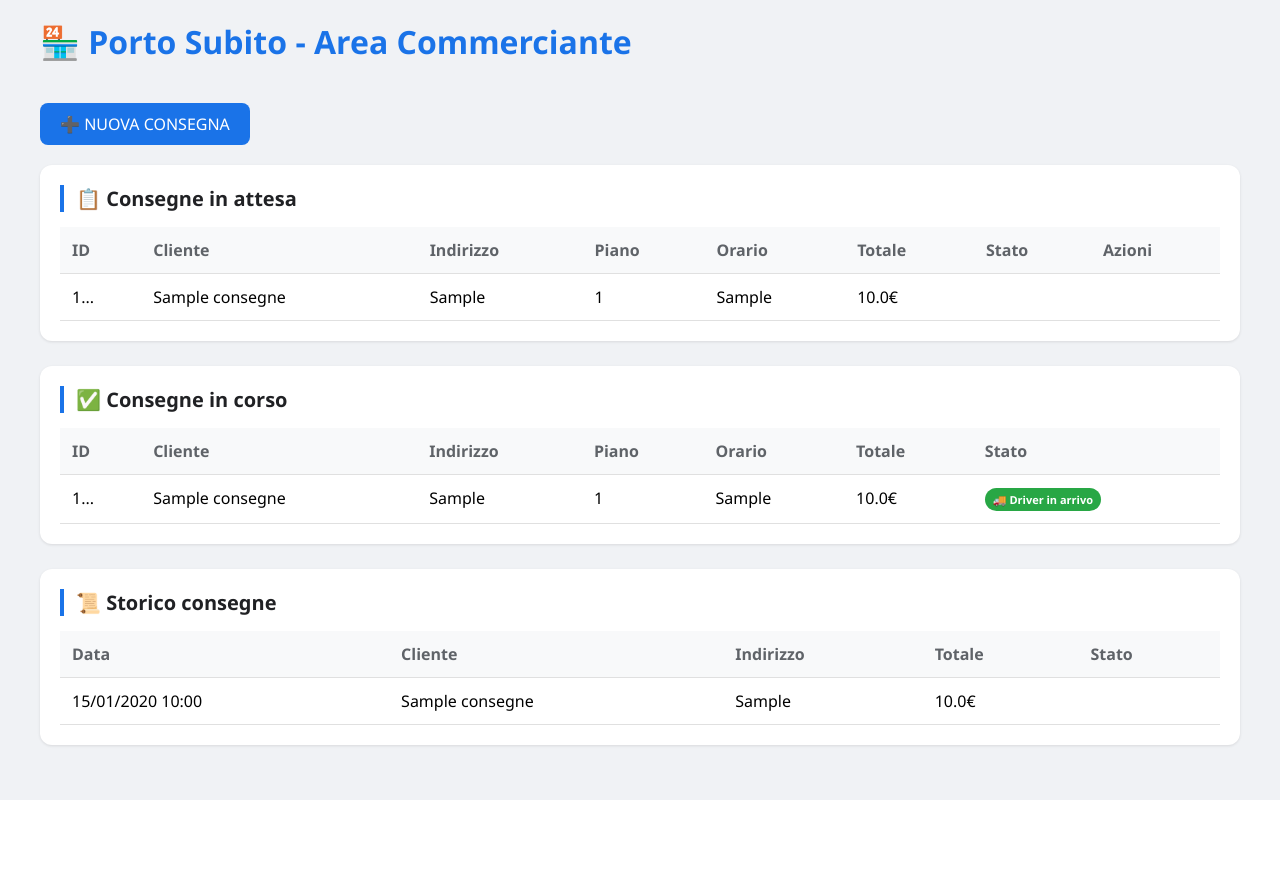
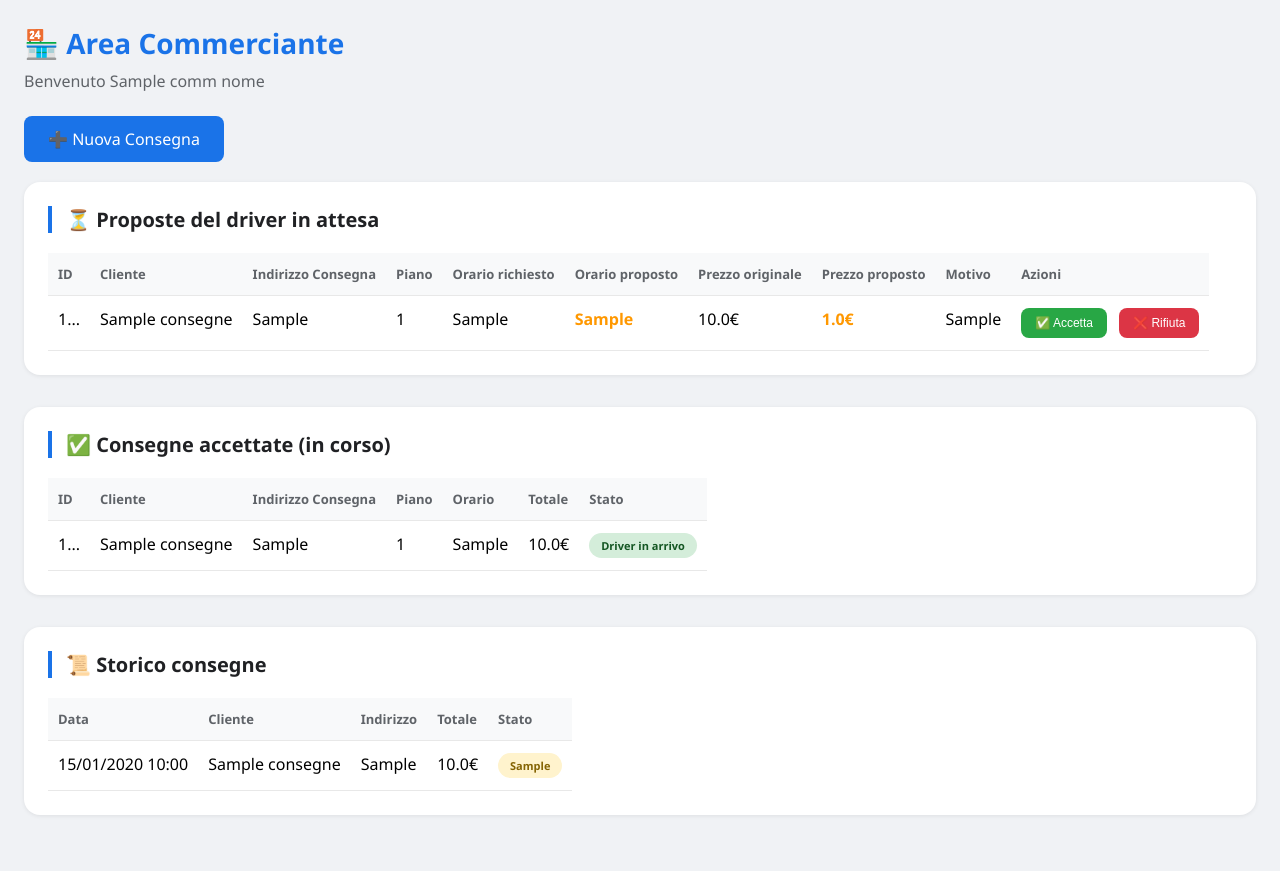
Before and after one commit to alux76/driver-consegne-personale, a Flask app: template templates/commerciante.html in a window 1280 px wide. Before the commit the page ends 800 px from the top, so only its background shows below. Run offline with Flask 3, Linux system fonts and the light colour scheme; tables that the repository leaves empty hold one stand-in row (values such as "Sample post"); the template is opened without the code that fills it: values that come from a table or form of the project are taken from there, most other values are stand-ins (such as "Sample title", 1, 10 or a date in 2020).

Commit message:
Update commerciante.html

```diff
--- a/templates/commerciante.html
+++ b/templates/commerciante.html
@@ -3,8 +3,7 @@
 <head>
     <meta charset="UTF-8">
     <meta name="viewport" content="width=device-width, initial-scale=1.0">
-    <meta http-equiv="refresh" content="10">
-    <title>Porto Subito - Commerciante</title>
+    <title>Porto Subito - Area Commerciante</title>
     <style>
         * {
             margin: 0;
@@ -14,158 +13,159 @@
         body {
             font-family: 'Segoe UI', Tahoma, Geneva, Verdana, sans-serif;
             background: #f0f2f5;
-            padding: 20px;
+            padding: 24px;
         }
         .container {
-            max-width: 1200px;
+            max-width: 1400px;
             margin: 0 auto;
         }
         h1 {
             color: #1a73e8;
-            margin-bottom: 20px;
+            margin-bottom: 8px;
+            font-size: 28px;
         }
-        .btn-nuova {
-            background: #1a73e8;
-            color: white;
-            padding: 10px 20px;
-            text-decoration: none;
-            border-radius: 8px;
-            display: inline-block;
-            margin: 20px 0;
-        }
-        .btn-nuova:hover {
-            background: #1557b0;
+        .subtitle {
+            color: #5f6368;
+            margin-bottom: 24px;
         }
         .section {
             background: white;
-            border-radius: 12px;
-            padding: 20px;
-            margin-bottom: 25px;
-            box-shadow: 0 1px 3px rgba(0,0,0,0.1);
+            border-radius: 16px;
+            padding: 24px;
+            margin-bottom: 32px;
+            box-shadow: 0 1px 4px rgba(0,0,0,0.08);
         }
         .section h2 {
-            margin-bottom: 15px;
+            margin-bottom: 20px;
             color: #202124;
             font-size: 20px;
             border-left: 4px solid #1a73e8;
-            padding-left: 12px;
+            padding-left: 14px;
         }
         table {
             width: 100%;
             border-collapse: collapse;
+            overflow-x: auto;
+            display: block;
         }
         th, td {
-            padding: 12px;
+            padding: 12px 10px;
             text-align: left;
-            border-bottom: 1px solid #e0e0e0;
+            border-bottom: 1px solid #e8e8e8;
             vertical-align: top;
         }
         th {
             background: #f8f9fa;
             font-weight: 600;
             color: #5f6368;
+            font-size: 13px;
         }
         tr:hover {
             background: #f8f9fa;
         }
-        .badge-richiesta {
-            background: #ffc107;
-            color: #856404;
-            padding: 4px 8px;
-            border-radius: 12px;
-            font-size: 11px;
-            font-weight: bold;
-            display: inline-block;
-        }
-        .badge-attesa {
-            background: #17a2b8;
-            color: white;
-            padding: 4px 8px;
-            border-radius: 12px;
-            font-size: 11px;
-            font-weight: bold;
-            display: inline-block;
-        }
-        .badge-accettata {
-            background: #28a745;
-            color: white;
-            padding: 4px 8px;
-            border-radius: 12px;
-            font-size: 11px;
-            font-weight: bold;
-            display: inline-block;
-        }
-        .badge-consegnata {
-            background: #6c757d;
-            color: white;
-            padding: 4px 8px;
-            border-radius: 12px;
-            font-size: 11px;
-            font-weight: bold;
-            display: inline-block;
-        }
-        .badge-rifiutata {
-            background: #dc3545;
-            color: white;
-            padding: 4px 8px;
-            border-radius: 12px;
-            font-size: 11px;
-            font-weight: bold;
-            display: inline-block;
-        }
-        .btn-accetta-proposta {
+        .btn-accept {
             background: #28a745;
             color: white;
             border: none;
-            padding: 6px 12px;
-            border-radius: 6px;
+            padding: 8px 14px;
+            border-radius: 8px;
             cursor: pointer;
             font-size: 12px;
-            margin-right: 5px;
+            font-weight: 500;
         }
-        .btn-rifiuta-proposta {
+        .btn-reject {
             background: #dc3545;
             color: white;
             border: none;
-            padding: 6px 12px;
-            border-radius: 6px;
+            padding: 8px 14px;
+            border-radius: 8px;
             cursor: pointer;
             font-size: 12px;
+            font-weight: 500;
+            margin-left: 8px;
         }
-        .proposta-box {
-            background: #f8f9fa;
-            padding: 8px;
-            border-radius: 6px;
-            margin-top: 8px;
+        .status-attesa {
+            background: #ff9800;
+            color: white;
+            padding: 5px 12px;
+            border-radius: 20px;
+            font-size: 11px;
+            font-weight: 600;
+            display: inline-block;
+        }
+        .status-richiesta {
+            background: #fff3cd;
+            color: #856404;
+            padding: 5px 12px;
+            border-radius: 20px;
+            font-size: 11px;
+            font-weight: 600;
+            display: inline-block;
+        }
+        .status-accettata {
+            background: #d4edda;
+            color: #155724;
+            padding: 5px 12px;
+            border-radius: 20px;
+            font-size: 11px;
+            font-weight: 600;
+            display: inline-block;
+        }
+        .status-consegnata {
+            background: #28a745;
+            color: white;
+            padding: 5px 12px;
+            border-radius: 20px;
+            font-size: 11px;
+            font-weight: 600;
+            display: inline-block;
+        }
+        .btn-nuova {
+            background: #1a73e8;
+            color: white;
+            padding: 12px 24px;
+            border-radius: 8px;
+            text-decoration: none;
+            display: inline-block;
+            margin-bottom: 20px;
+            font-weight: 500;
+        }
+        @media (max-width: 768px) {
+            th, td {
                 font-size: 12px;
+                padding: 8px 6px;
             }
-        .info-text {
-            color: #6c757d;
-            text-align: center;
-            padding: 20px;
+            .btn-accept, .btn-reject {
+                padding: 4px 8px;
+                font-size: 10px;
+            }
         }
     </style>
 </head>
 <body>
     <div class="container">
-        <h1>🏪 Porto Subito - Area Commerciante</h1>
+        <h1>🏪 Area Commerciante</h1>
+        <div class="subtitle">Benvenuto {{ comm_nome or 'Commerciante' }}</div>
 
-        <a href="{{ url_for('nuova_consegna', telefono=telefono) }}" class="btn-nuova">➕ NUOVA CONSEGNA</a>
+        <a href="{{ url_for('nuova_consegna', telefono=telefono) }}" class="btn-nuova">➕ Nuova Consegna</a>
 
-        <!-- CONSEGNE IN ATTESA (RICHIESTA, ATTESA_CONFERMA, ATTESA_MODIFICA) -->
+        <!-- PROPOSTE IN ATTESA (DA ACCETTARE O RIFIUTARE) -->
         <div class="section">
-            <h2>📋 Consegne in attesa</h2>
+            <h2>⏳ Proposte del driver in attesa</h2>
             {% if consegne_proposte %}
+            <div style="overflow-x: auto;">
                 <table>
                     <thead>
                         <tr>
                             <th>ID</th>
                             <th>Cliente</th>
-                        <th>Indirizzo</th>
+                            <th>Indirizzo Consegna</th>
                             <th>Piano</th>
-                        <th>Orario</th>
-                        <th>Totale</th>
-                        <th>Stato</th>
+                            <th>Orario richiesto</th>
+                            <th>Orario proposto</th>
+                            <th>Prezzo originale</th>
+                            <th>Prezzo proposto</th>
+                            <th>Motivo</th>
                             <th>Azioni</th>
                         </tr>
                     </thead>
@@ -177,53 +177,47 @@
                             <td>{{ c.cliente_indirizzo_consegna }}</td>
                             <td>{{ c.cliente_piano }}</td>
                             <td>{{ c.orario_richiesto or '--' }}</td>
+                            <td>
+                                {% if c.orario_proposto_driver %}
+                                    <span style="color: #ff9800; font-weight: bold;">{{ c.orario_proposto_driver }}</span>
+                                {% else %}
+                                    --
+                                {% endif %}
+                            </td>
                             <td>{{ c.totale_euro }}€</td>
                             <td>
-                            {% if c.stato == 'richiesta' %}
-                                <span class="badge-richiesta">📌 In attesa driver</span>
-                            {% elif c.stato == 'attesa_conferma' %}
-                                <span class="badge-attesa">⏳ Driver ha proposto nuovo orario</span>
-                            {% elif c.stato == 'attesa_modifica' %}
-                                <span class="badge-attesa">✏️ Driver ha proposto modifica</span>
+                                {% if c.prezzo_proposto %}
+                                    <span style="color: #ff9800; font-weight: bold;">{{ c.prezzo_proposto }}€</span>
+                                {% else %}
+                                    --
                                 {% endif %}
                             </td>
+                            <td>{{ c.motivo_proposta or '-' }}</td>
                             <td>
-                            {% if c.stato == 'attesa_conferma' %}
-                                <div class="proposta-box">
-                                    <strong>📅 Proposta orario:</strong> {{ c.orario_proposto_driver }}<br>
-                                    <button class="btn-accetta-proposta" onclick="accettaProposta('{{ c.id }}')">✅ Accetta</button>
-                                    <button class="btn-rifiuta-proposta" onclick="rifiutaProposta('{{ c.id }}')">❌ Rifiuta</button>
-                                </div>
-                            {% elif c.stato == 'attesa_modifica' %}
-                                <div class="proposta-box">
-                                    <strong>💰 Proposta prezzo:</strong> {{ c.prezzo_proposto }}€<br>
-                                    <strong>📝 Motivo:</strong> {{ c.motivo_proposta }}<br>
-                                    <button class="btn-accetta-proposta" onclick="accettaProposta('{{ c.id }}')">✅ Accetta</button>
-                                    <button class="btn-rifiuta-proposta" onclick="rifiutaProposta('{{ c.id }}')">❌ Rifiuta</button>
-                                </div>
-                            {% elif c.stato == 'richiesta' %}
-                                <span style="color: #6c757d; font-size: 12px;">In attesa driver</span>
-                            {% endif %}
+                                <button class="btn-accept" onclick="accettaProposta('{{ c.id }}')">✅ Accetta</button>
+                                <button class="btn-reject" onclick="rifiutaProposta('{{ c.id }}')">❌ Rifiuta</button>
                             </td>
                         </tr>
                         {% endfor %}
                     </tbody>
                 </table>
+            </div>
             {% else %}
-            <div class="info-text">Nessuna consegna in attesa</div>
+            <p style="color: #5f6368; text-align: center;">Nessuna proposta in attesa</p>
             {% endif %}
         </div>
 
         <!-- CONSEGNE ACCETTATE (IN CORSO) -->
         <div class="section">
-            <h2>✅ Consegne in corso</h2>
+            <h2>✅ Consegne accettate (in corso)</h2>
             {% if consegne_accettate %}
+            <div style="overflow-x: auto;">
                 <table>
                     <thead>
                         <tr>
                             <th>ID</th>
                             <th>Cliente</th>
-                        <th>Indirizzo</th>
+                            <th>Indirizzo Consegna</th>
                             <th>Piano</th>
                             <th>Orario</th>
                             <th>Totale</th>
@@ -239,20 +233,22 @@
                             <td>{{ c.cliente_piano }}</td>
                             <td>{{ c.orario_richiesto or '--' }}</td>
                             <td>{{ c.totale_euro }}€</td>
-                        <td><span class="badge-accettata">🚚 Driver in arrivo</span></td>
+                            <td><span class="status-accettata">Driver in arrivo</span></td>
                         </tr>
                         {% endfor %}
                     </tbody>
                 </table>
+            </div>
             {% else %}
-            <div class="info-text">Nessuna consegna in corso</div>
+            <p style="color: #5f6368; text-align: center;">Nessuna consegna in corso</p>
             {% endif %}
         </div>
 
-        <!-- STORICO CONSEGNE -->
+        <!-- STORICO CONSEGNE CONSEGNATE/RIFIUTATE -->
         <div class="section">
             <h2>📜 Storico consegne</h2>
             {% if consegne_rifiutate %}
+            <div style="overflow-x: auto;">
                 <table>
                     <thead>
                         <tr>
@@ -272,21 +268,24 @@
                             <td>{{ c.totale_euro }}€</td>
                             <td>
                                 {% if c.stato == 'consegnata' %}
-                                <span class="badge-consegnata">✅ Consegnata</span>
+                                    <span class="status-consegnata">✅ Consegnata</span>
                                 {% elif c.stato == 'rifiutata' %}
-                                <span class="badge-rifiutata">❌ Rifiutata</span>
-                            {% elif c.stato == 'cancellata' %}
-                                <span class="badge-rifiutata">🗑️ Cancellata</span>
+                                    <span class="status-richiesta">🚫 Rifiutata dal driver</span>
+                                {% elif c.stato == 'proposta_rifiutata' %}
+                                    <span class="status-richiesta">🚫 Proposta rifiutata</span>
                                 {% elif c.stato == 'archiviata' %}
-                                <span class="badge-consegnata">📦 Archiviata</span>
+                                    <span class="status-consegnata">📦 Archiviata</span>
+                                {% else %}
+                                    <span class="status-richiesta">{{ c.stato }}</span>
                                 {% endif %}
                             </td>
                         </tr>
                         {% endfor %}
                     </tbody>
                 </table>
+            </div>
             {% else %}
-            <div class="info-text">Nessuna consegna nello storico</div>
+            <p style="color: #5f6368; text-align: center;">Nessuno storico consegne</p>
             {% endif %}
         </div>
     </div>
@@ -296,15 +295,37 @@
             if(confirm('Accettare la proposta del driver?')) {
                 fetch(`/api/accetta_proposta_unica/${id}`, { method: 'POST' })
                 .then(r => r.json())
-                .then(data => { if(data.success) location.reload(); });
+                .then(data => {
+                    if(data.success) {
+                        alert('✅ Proposta accettata! Il driver verrà notificato.');
+                        location.reload();
+                    } else {
+                        alert('❌ Errore durante l\'accettazione');
+                    }
+                })
+                .catch(error => {
+                    console.error('Errore:', error);
+                    alert('❌ Errore di connessione');
+                });
             }
         }
 
         function rifiutaProposta(id) {
-            if(confirm('Rifiutare la proposta del driver?')) {
+            if(confirm('Rifiutare la proposta del driver? La consegna non sarà più disponibile.')) {
                 fetch(`/api/rifiuta_proposta_unica/${id}`, { method: 'POST' })
                 .then(r => r.json())
-                .then(data => { if(data.success) location.reload(); });
+                .then(data => {
+                    if(data.success) {
+                        alert('❌ Proposta rifiutata.');
+                        location.reload();
+                    } else {
+                        alert('❌ Errore durante il rifiuto');
+                    }
+                })
+                .catch(error => {
+                    console.error('Errore:', error);
+                    alert('❌ Errore di connessione');
+                });
             }
         }
     </script>
```
Lines whose indentation alone changed are shown as unchanged.
